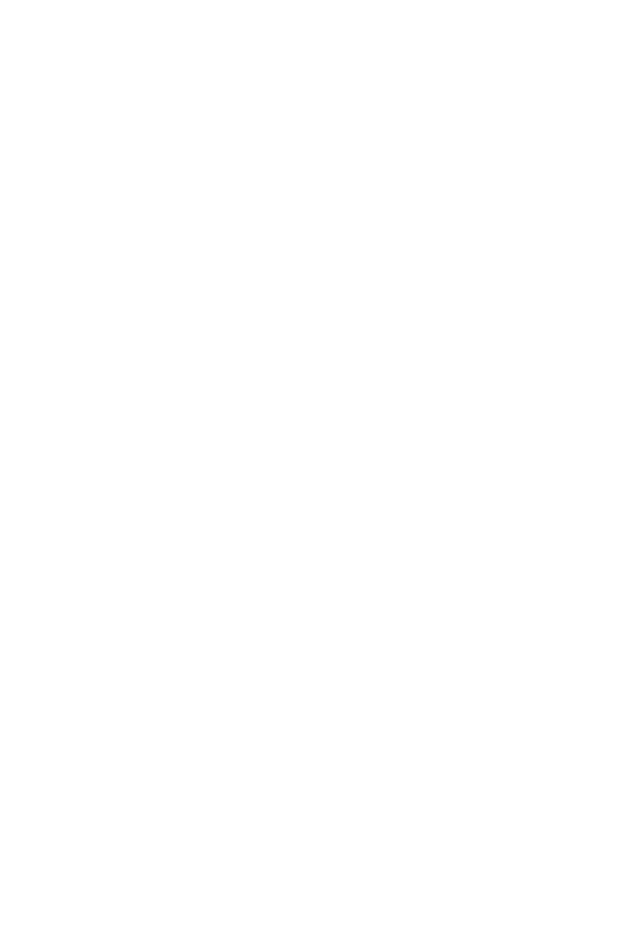
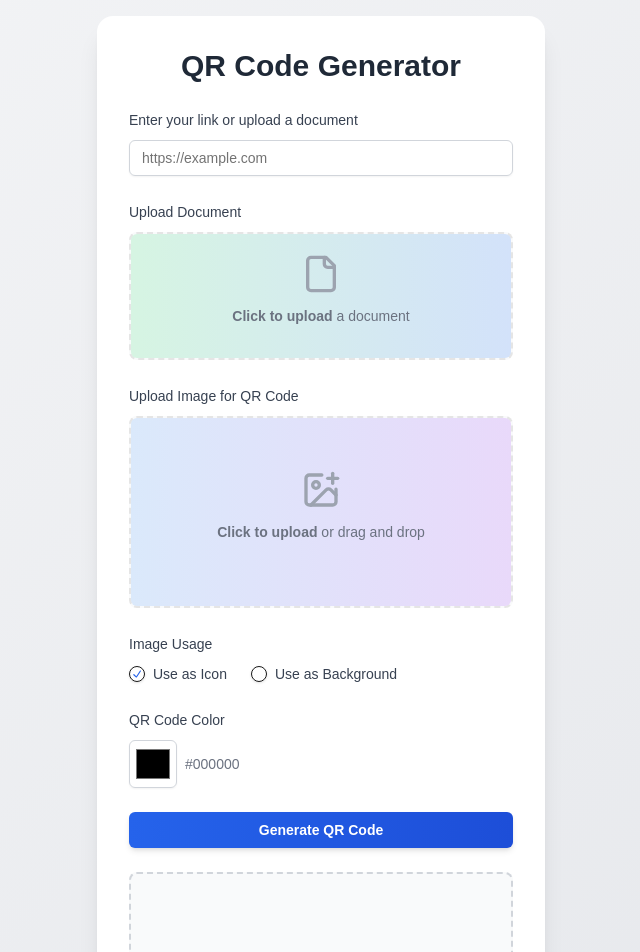
Before and after one commit to farazbukhari98/personalsite, a Next.js app: page /qr-generator in a window 1280 px wide. Shown: the top 952 px of the page, without its empty margins (319-959 px from the left). Before the commit the page ends 800 px from the top, so only its background shows below. Built offline with nearby package versions, Linux system fonts and the light colour scheme.

Commit message:
Restore full QR Generator component and fix unused imports

```diff
--- a/app/qr-generator/page.tsx
+++ b/app/qr-generator/page.tsx
@@ -10,7 +10,86 @@
 import { ImageIcon, ImagePlusIcon, FileIcon } from "lucide-react"
 
 export default function QRGenerator() {
-  // ... (previous code remains the same)
+  const [link, setLink] = useState("")
+  const [uploadedImage, setUploadedImage] = useState<string | null>(null)
+  const [uploadedDocument, setUploadedDocument] = useState<File | null>(null)
+  const [imageUse, setImageUse] = useState("icon")
+  const [opacity, setOpacity] = useState(50)
+  const [qrColor, setQrColor] = useState("#000000")
+  const [isUploading, setIsUploading] = useState(false)
+  const [errorMessage, setErrorMessage] = useState("")
+  const canvasRef = useRef<HTMLCanvasElement>(null)
+
+  const applyIconOverlay = useCallback((canvas: HTMLCanvasElement, ctx: CanvasRenderingContext2D, img: HTMLImageElement) => {
+    const size = canvas.width / 4
+    const x = (canvas.width - size) / 2
+    const y = (canvas.height - size) / 2
+    ctx.drawImage(img, x, y, size, size)
+  }, [])
+
+  const applyBackgroundOverlay = useCallback((canvas: HTMLCanvasElement, ctx: CanvasRenderingContext2D, img: HTMLImageElement) => {
+    ctx.globalAlpha = opacity / 100
+    ctx.drawImage(img, 0, 0, canvas.width, canvas.height)
+    ctx.globalAlpha = 1.0
+    const qrCodeImg = new Image()
+    qrCodeImg.onload = () => {
+      ctx.drawImage(qrCodeImg, 0, 0, canvas.width, canvas.height)
+    }
+    qrCodeImg.src = canvas.toDataURL()
+  }, [opacity])
+
+  const applyImageOverlay = useCallback(() => {
+    const canvas = canvasRef.current
+    if (!canvas) return
+    const ctx = canvas.getContext('2d')
+    if (!ctx) return
+    const img = new Image()
+    img.onload = () => {
+      if (imageUse === 'icon') {
+        applyIconOverlay(canvas, ctx, img)
+      } else {
+        applyBackgroundOverlay(canvas, ctx, img)
+      }
+    }
+    img.src = uploadedImage as string
+  }, [imageUse, uploadedImage, applyIconOverlay, applyBackgroundOverlay])
+
+  const generateQRCode = useCallback(async () => {
+    if (link && canvasRef.current) {
+      try {
+        await QRCode.toCanvas(canvasRef.current, link, {
+          width: 256,
+          margin: 1,
+          color: {
+            dark: qrColor,
+            light: '#ffffff',
+          },
+        })
+
+        if (uploadedImage) {
+          applyImageOverlay()
+        }
+      } catch (err) {
+        console.error(err)
+        setErrorMessage('Failed to generate QR code. Please try again.')
+      }
+    }
+  }, [link, qrColor, uploadedImage, applyImageOverlay])
+
+  useEffect(() => {
+    generateQRCode()
+  }, [generateQRCode])
+
+  const handleImageUpload = (event: React.ChangeEvent<HTMLInputElement>) => {
+    const file = event.target.files?.[0]
+    if (file) {
+      const reader = new FileReader()
+      reader.onload = (e: ProgressEvent<FileReader>) => {
+        setUploadedImage(e.target?.result as string)
+      }
+      reader.readAsDataURL(file)
+    }
+  }
 
   const handleDocumentUpload = async (event: React.ChangeEvent<HTMLInputElement>) => {
     const file = event.target.files?.[0]
@@ -69,5 +148,132 @@
     }
   }
 
-  // ... (rest of the component remains the same)
+  return (
+    <div className="min-h-screen bg-gradient-to-br from-gray-100 to-gray-200 flex items-center justify-center p-4">
+      <div className="max-w-md w-full bg-white rounded-2xl shadow-xl p-8 space-y-6">
+        <h1 className="text-3xl font-bold text-center text-gray-800">QR Code Generator</h1>
+
+        {errorMessage && (
+          <div className="bg-red-100 border border-red-400 text-red-700 px-4 py-3 rounded relative" role="alert">
+            <strong className="font-bold">Error: </strong>
+            <span className="block sm:inline">{errorMessage}</span>
+          </div>
+        )}
+
+        <div className="space-y-2">
+          <Label htmlFor="link" className="text-sm font-medium text-gray-700">Enter your link or upload a document</Label>
+          <Input
+            id="link"
+            placeholder="https://example.com"
+            value={link}
+            onChange={(e) => setLink(e.target.value)}
+            className="w-full px-3 py-2 border border-gray-300 rounded-md shadow-sm focus:outline-none focus:ring-2 focus:ring-blue-500 focus:border-blue-500"
+          />
+        </div>
+
+        <div className="space-y-2">
+          <Label className="text-sm font-medium text-gray-700">Upload Document</Label>
+          <div className="flex items-center justify-center w-full">
+            <Label
+              htmlFor="document-file"
+              className="flex flex-col items-center justify-center w-full h-32 border-2 border-dashed rounded-lg cursor-pointer bg-gray-50 hover:bg-gray-100 overflow-hidden relative"
+            >
+              <div className="absolute inset-0 bg-gradient-to-r from-green-400 to-blue-500 opacity-20"></div>
+              <div className="relative flex flex-col items-center justify-center pt-5 pb-6">
+                <FileIcon className="w-10 h-10 mb-3 text-gray-400" />
+                <p className="mb-2 text-sm text-gray-500">
+                  <span className="font-semibold">Click to upload</span> a document
+                </p>
+              </div>
+              <Input id="document-file" type="file" className="hidden" onChange={handleDocumentUpload} disabled={isUploading} />
+            </Label>
+          </div>
+          {isUploading && <p className="text-sm text-blue-600">Uploading...</p>}
+          {uploadedDocument && (
+            <p className="text-sm text-gray-600">Uploaded: {uploadedDocument.name}</p>
+          )}
+        </div>
+
+        <div className="space-y-2">
+          <Label className="text-sm font-medium text-gray-700">Upload Image for QR Code</Label>
+          <div className="flex items-center justify-center w-full">
+            <Label
+              htmlFor="dropzone-file"
+              className="flex flex-col items-center justify-center w-full h-48 border-2 border-dashed rounded-lg cursor-pointer bg-gray-50 hover:bg-gray-100 overflow-hidden relative"
+            >
+              <div className="absolute inset-0 bg-gradient-to-r from-blue-400 to-purple-500 opacity-20"></div>
+              <div className="relative flex flex-col items-center justify-center pt-5 pb-6">
+                <ImagePlusIcon className="w-10 h-10 mb-3 text-gray-400" />
+                <p className="mb-2 text-sm text-gray-500">
+                  <span className="font-semibold">Click to upload</span> or drag and drop
+                </p>
+              </div>
+              <Input id="dropzone-file" type="file" className="hidden" onChange={handleImageUpload} />
+            </Label>
+          </div>
+        </div>
+
+        <div className="space-y-2">
+          <Label className="text-sm font-medium text-gray-700">Image Usage</Label>
+          <RadioGroup defaultValue="icon" onValueChange={setImageUse} className="flex space-x-4">
+            <div className="flex items-center">
+              <RadioGroupItem value="icon" id="icon" className="text-blue-600" />
+              <Label htmlFor="icon" className="ml-2 text-sm text-gray-700">Use as Icon</Label>
+            </div>
+            <div className="flex items-center">
+              <RadioGroupItem value="background" id="background" className="text-blue-600" />
+              <Label htmlFor="background" className="ml-2 text-sm text-gray-700">Use as Background</Label>
+            </div>
+          </RadioGroup>
+        </div>
+
+        {imageUse === "background" && (
+          <div className="space-y-2">
+            <Label className="text-sm font-medium text-gray-700">Background Opacity</Label>
+            <Slider
+              min={0}
+              max={100}
+              step={1}
+              value={[opacity]}
+              onValueChange={(value) => setOpacity(value[0])}
+              className="w-full"
+            />
+            <div className="text-sm text-gray-500 text-right">{opacity}%</div>
+          </div>
+        )}
+
+        <div className="space-y-2">
+          <Label htmlFor="qr-color" className="text-sm font-medium text-gray-700">QR Code Color</Label>
+          <div className="flex items-center space-x-2">
+            <Input
+              id="qr-color"
+              type="color"
+              value={qrColor}
+              onChange={(e) => setQrColor(e.target.value)}
+              className="w-12 h-12 p-1 rounded-md border border-gray-300"
+            />
+            <span className="text-sm text-gray-500">{qrColor}</span>
+          </div>
+        </div>
+
+        <Button
+          className="w-full bg-gradient-to-r from-blue-600 to-blue-700 hover:from-blue-700 hover:to-blue-800 text-white font-semibold py-2 px-4 rounded-md shadow-md transition duration-300 ease-in-out transform hover:-translate-y-1 hover:shadow-lg"
+          onClick={generateQRCode}
+        >
+          Generate QR Code
+        </Button>
+
+        <div className="border-2 border-dashed border-gray-300 rounded-lg h-64 flex items-center justify-center bg-gray-50">
+          {link ? (
+            <canvas ref={canvasRef} className="max-w-full max-h-full"></canvas>
+          ) : (
+            <div className="text-center">
+              <ImageIcon className="w-16 h-16 text-gray-400 mx-auto mb-2" />
+              <p className="text-sm text-gray-500">Your QR code will appear here</p>
+            </div>
+          )}
+        </div>
+      </div>
+    </div>
+  )
 }
```
